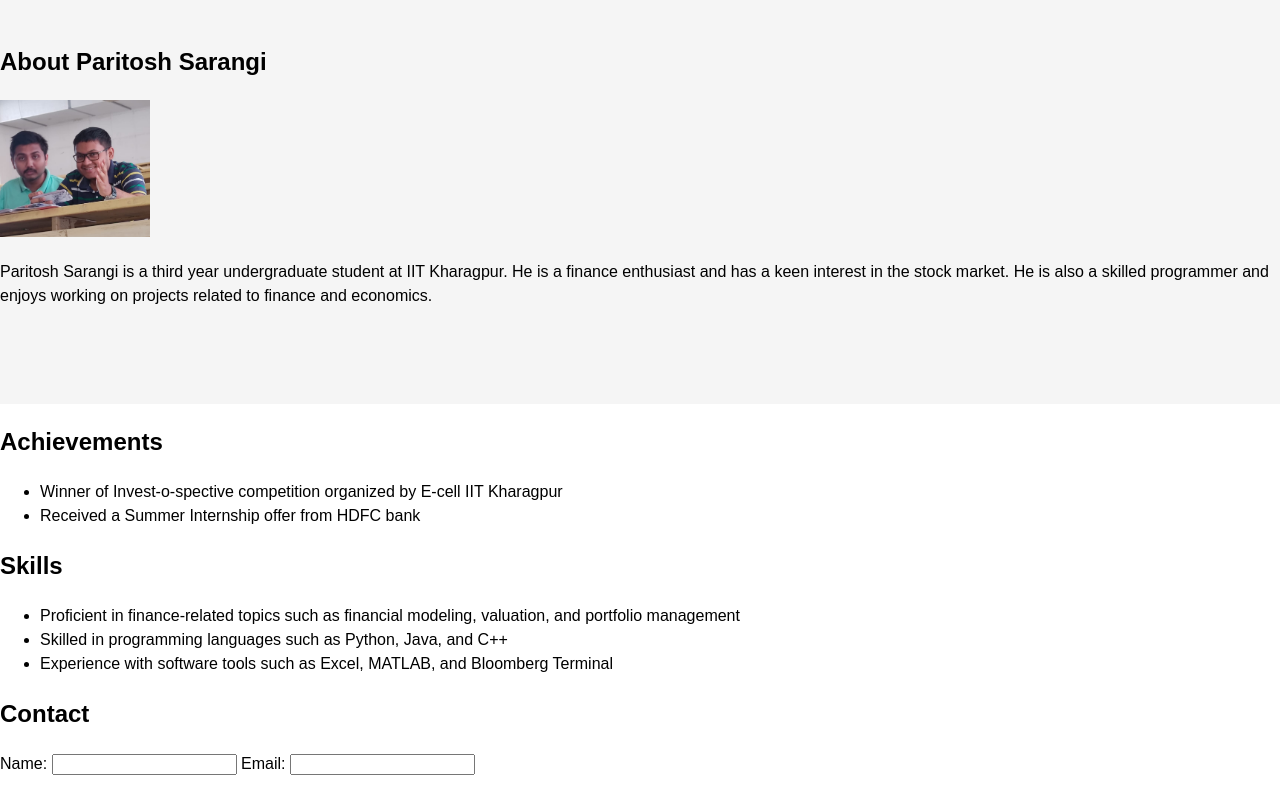
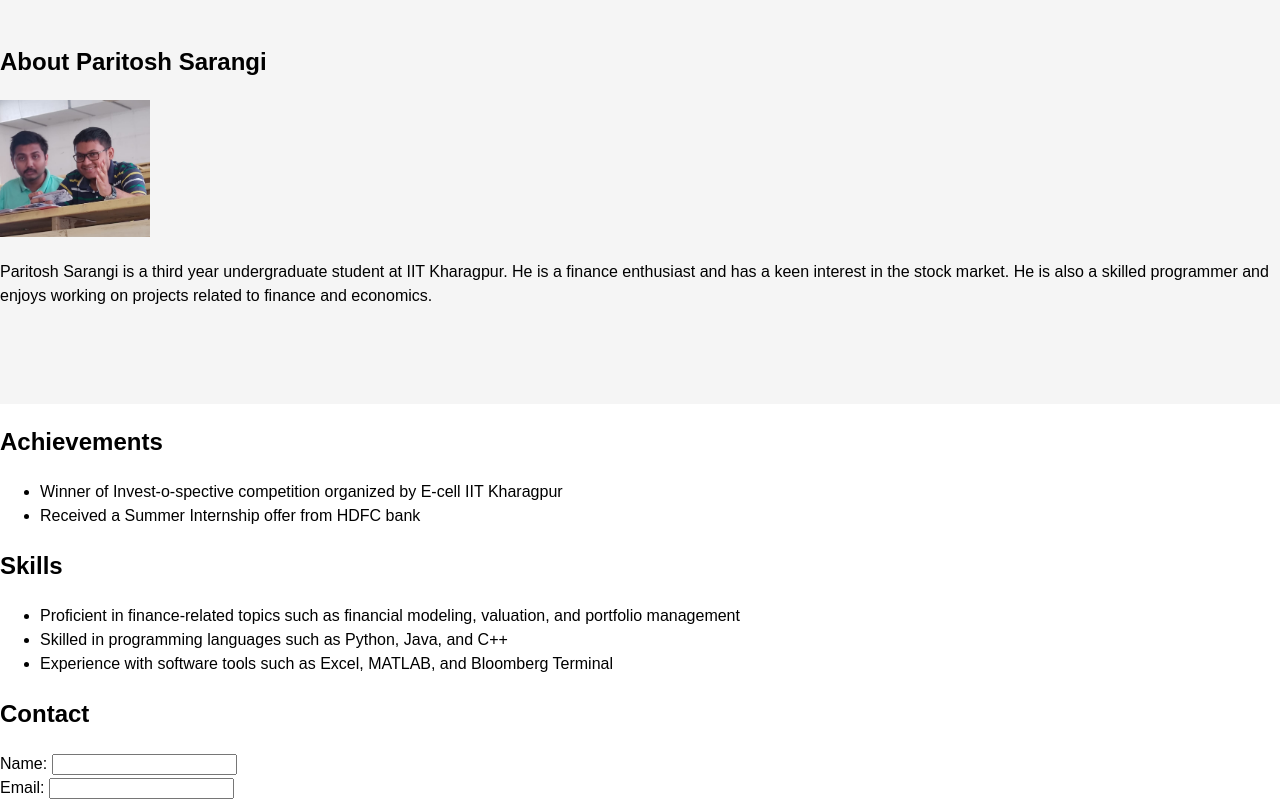
Before and after one commit to Vaibhav-22-dm/Paritosh, a plain HTML site: page index.html in a window 1280 px wide. Shown: the part 776-1576 px from the top of the page. Before the commit the page ends 1552 px from the top, so only its background shows below. Drawn offline with Linux system fonts and the light colour scheme.

Commit message:
Fixed form css

```diff
--- a/index.html
+++ b/index.html
@@ -69,12 +69,13 @@
 		<div class="container">
 			<h2>Contact</h2>
 			<form action="submit-form.php" method="post">
-				<label for="name">Name:</label>
+
+<div><label for="name">Name:</label>
 				<input type="text" id="name" name="name" required>
-
+				</div><div>
 				<label for="email">Email:</label>
 				<input type="email" id="email" name="email" required>
-		        </form>
+		        </div></form>
 </div>
 </section>
 </body>
```
